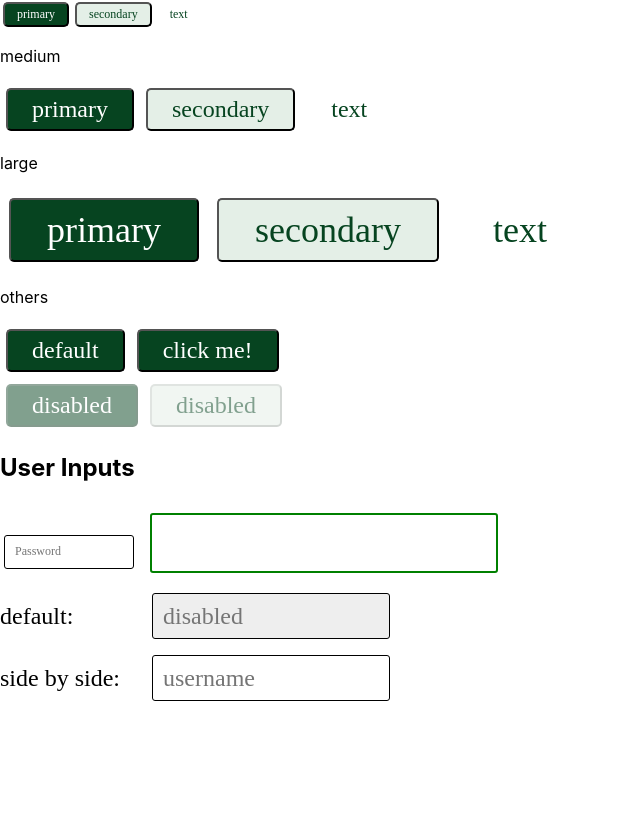
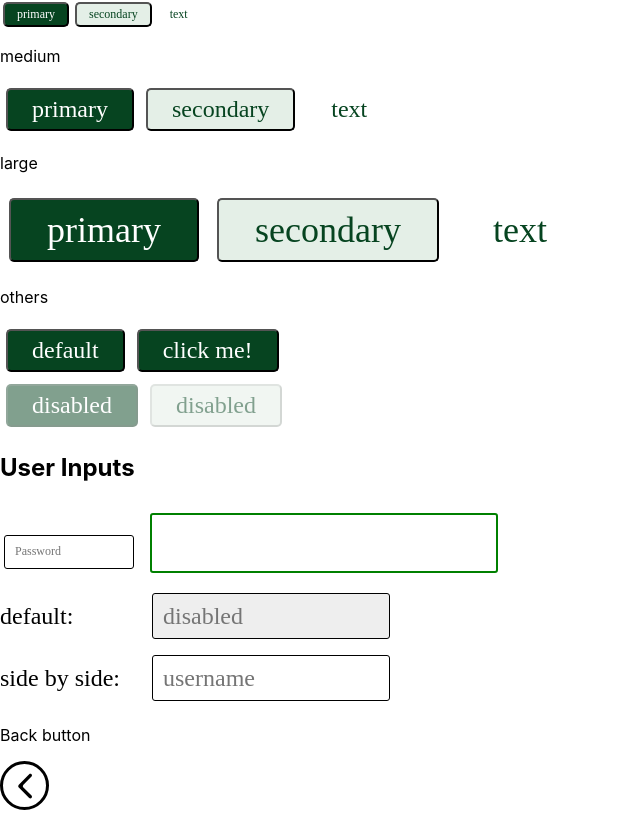
Before and after one commit to acchiang/cpsc-455-project, a React (Create React App) app: page / in a window 1280 px wide. Shown: the part 289-1103 px from the top of the page, without its empty margins (0-640 px from the left). Before the commit the page ends 998 px from the top, so only its background shows below. Built offline with nearby package versions, Linux system fonts and the light colour scheme.

Commit message:
add button to char

```diff
--- a/src/pages/Charcuterie.js
+++ b/src/pages/Charcuterie.js
@@ -2,6 +2,7 @@ import Theme from 'styles/Theme'
 import TextIcon from 'components/TextIcon'
 import Button from 'components/Button'
 import Input from "components/Input";
+import BackButton from 'components/BackButton';
 
 function Charcuterie({ children }) {
   return (
@@ -42,6 +43,8 @@ function Charcuterie({ children }) {
       />
       <br />
       <Input size={"medium"} label={"side by side"} placeholder={"username"} />
+      <p>Back button</p>
+      <BackButton url={'create-session'} />
     </Theme>
   );
 }
```
